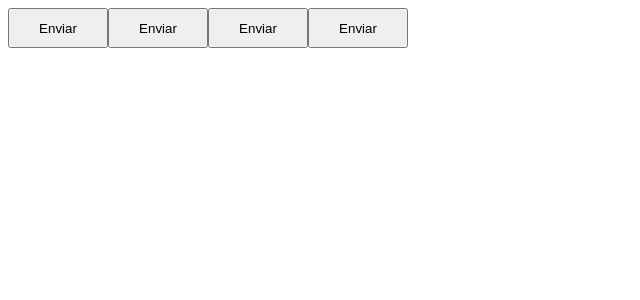
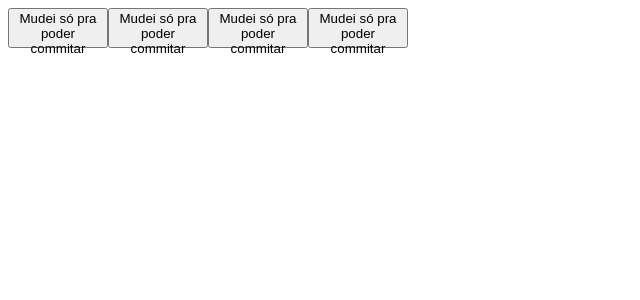
Before and after one commit to MichelHoffmann/IgniteTimer, a React (Vite) app: page / in a window 1280 px wide. Shown: the top 300 px of the page, without its empty margins (0-640 px from the left). Built offline with nearby package versions, Linux system fonts and the light colour scheme.

Commit message:
aprendi typescript

```diff
--- a/src/components/Button.tsx
+++ b/src/components/Button.tsx
@@ -5,5 +5,9 @@ interface ButtonProps {
 }
 
 export function Button({ variant = "primary" }: ButtonProps) {
-  return <ButtonContainer variant={variant}>Enviar</ButtonContainer>;
+  return (
+    <ButtonContainer variant={variant}>
+      Mudei só pra poder commitar
+    </ButtonContainer>
+  );
 }
```
